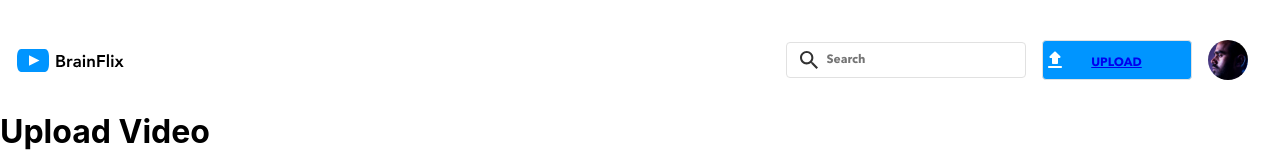
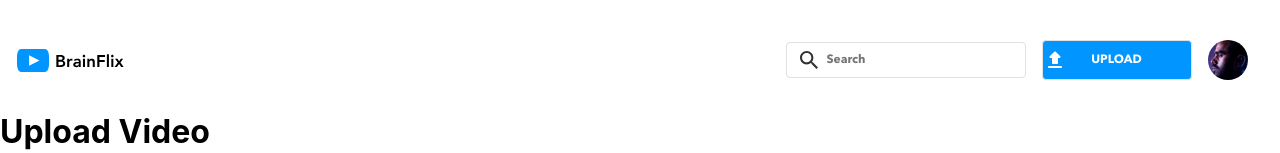
Before and after one commit to quindipc/Chelsea-Quindipan-BrainFlix, a React (Create React App) app: page /upload in a window 1280 px wide. Shown: the top 153 px of the page. Built offline with nearby package versions, Linux system fonts and the light colour scheme; the HTML template or start-up script is replaced by a standard one.

Commit message:
Add windo scroll to video and history to homepage

```diff
--- a/src/components/header/Header.jsx
+++ b/src/components/header/Header.jsx
@@ -1,4 +1,4 @@
-import { Link } from "react-router-dom";
+import { Link, useNavigate } from "react-router-dom";
 import "./Header.scss";
 
 // Assets
@@ -6,22 +6,17 @@ import brainflixLogo from "../../assets/images/logo/BrainFlix-logo.svg";
 import brainflixAvatar from "../../assets/images/avatar/Mohan-muruge.jpg";
 
 export default function Header() {
+  const navigate = useNavigate();
 
-  // TODO: add to uploadpage
-  // Event handler for upload button
-  // const uploadHandler = (event) => {
-  //   event.preventDefault();
-  // };
+  // Reset to Homepage with the initial video state when clicked
+  const handleHistory = () => {
+    navigate("/");
+  }
 
-  // TODO:
-  // Event handler for search input
-  const searchHandler = (event) => {
-    const searchTerm = event.target.value;
-  };
 
   return (
     <header className="header">
-        <Link  to="/" className="header__logo-index">
+      <Link to="/" className="header__logo-index" onClick={handleHistory}>
         <img
           className="header__logo"
           src={brainflixLogo}
@@ -29,9 +24,7 @@ export default function Header() {
         />
       </Link>
 
-      {/* remove upload handler here and move to upload page */}
       <form
-          // onClick={(event) => uploadHandler(event)}
         className="header__form"
       >
         <div className="header__search-container">
@@ -39,7 +32,6 @@ export default function Header() {
             className="header__form--search"
             type="text"
             placeholder="Search"
-              onChange={(event) => searchHandler(event)}
           ></input>
           <img
             className="header__form--avatar"
@@ -47,7 +39,9 @@ export default function Header() {
             alt="BrainFlix Avatar"
           />
         </div>
-         <button className="header__form--upload"> <Link to="/upload">Upload</Link></button>
+        <Link to="/upload" className="header__form--upload">
+          Upload
+        </Link>
         <img
           className="header__form--avatar-tablet"
           src={brainflixAvatar}
--- a/src/components/header/Header.scss
+++ b/src/components/header/Header.scss
@@ -91,11 +91,13 @@
     &--upload {
       background-image: url("../../assets/images/icons/upload.svg");
       background-position: left center;
+      display:flex;
+       justify-content: center;
+        align-items: center;
+        text-decoration: none;
       @include buttonStyles;
 
       @include tablet {
-        justify-content: center;
-        align-items: center;
         width: $button-width-desktop;
         @include labels-buttons-desktop;
       }
--- a/src/pages/HomePage/Homepage.jsx
+++ b/src/pages/HomePage/Homepage.jsx
@@ -1,4 +1,5 @@
 import { useState, useEffect } from "react";
+import { useParams } from "react-router-dom";
 import axios from "axios";
 
 // Components
@@ -15,30 +16,39 @@ export default function Homepage() {
   const [nextVideos, setNextVideos] = useState([]);
   const [selectedVideoDetails, setSelectedVideoDetails] = useState(null);
 
+  // TODO: on scroll when video is clicked
+  const { videoId } = useParams();
+
   const getVideoDetails = (videoId) => {
     axios
       .get(`${BASE_URL}videos/${videoId}?api_key=${API_KEY}`)
       .then((response) => {
         setSelectedVideoDetails(response.data);
+
+        window.scrollTo({ top: 0, behavior: "smooth" });
       })
       .catch((error) => {
         console.log("Error fetching video details:", error);
       });
   };
 
-  useEffect(() => {
+   useEffect(() => {
     axios
       .get(`${BASE_URL}videos?api_key=${API_KEY}`)
       .then((response) => {
         setNextVideos(response.data);
 
         // Get initial video details
-        getVideoDetails(response.data?.[0]?.id);
+        if (videoId) {
+          getVideoDetails(videoId);
+        } else {
+          getVideoDetails(response.data?.[0]?.id);
+        }
       })
       .catch((error) => {
         console.log("Error fetching video details:", error);
       });
-  }, []);
+  }, [videoId]);
 
 
   if (!selectedVideoDetails || !nextVideos) {
```
Lines whose indentation alone changed are shown as unchanged.
